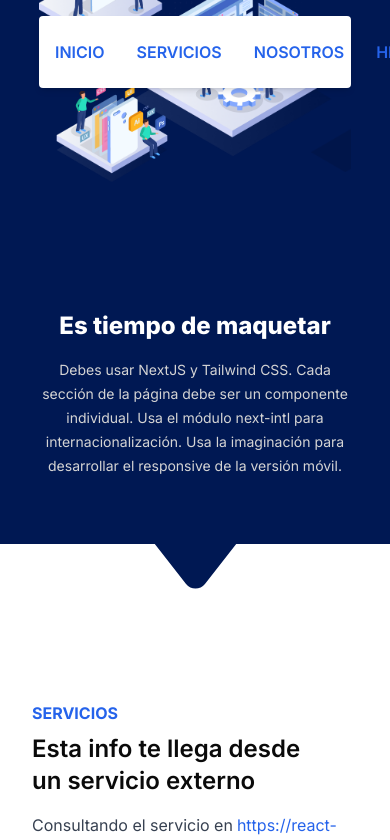
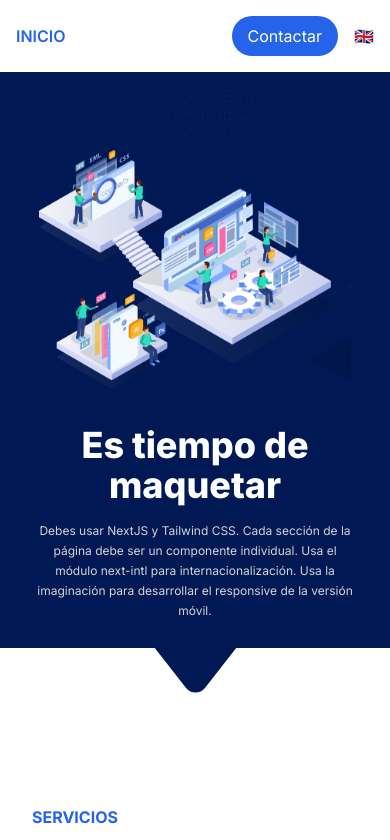
Before and after one commit to yossTheDev/prueba-front, a Next.js app: page / in a window 390 px wide. Shown: the top 840 px of the page. Built offline with nearby package versions, Linux system fonts and the light colour scheme; no server answers.

Commit message:
style: :lipstick: Some Improvements

```diff
--- a/src/app/components/header.tsx
+++ b/src/app/components/header.tsx
@@ -2,14 +2,18 @@ import Link from "next/link";
 
 export const Header = () => {
   return (
-    <div className="fixed top-4 w-full flex justify-center z-50">
-      <header className="w-[80%] bg-white shadow-md rounded">
+    <div className="sticky lg:fixed lg:top-5 top-0 w-full flex justify-center z-50">
+      <header className="w-full lg:w-[80%] bg-white lg:shadow-md lg:rounded">
         <div className="max-w-7xl mx-auto px-4 sm:px-6 lg:px-8">
           <div className="flex justify-between items-center py-4">
+            {/* Navegación principal */}
             <nav className="flex space-x-8">
               <Link className="text-blue-600 font-semibold" href="/">
                 INICIO
               </Link>
+
+              {/* Links adicionales ocultos en móviles */}
+              <div className="hidden lg:flex space-x-8">
                 <Link className="text-blue-600 font-semibold" href="/services">
                   SERVICIOS
                 </Link>
@@ -22,12 +26,15 @@ export const Header = () => {
                 <Link className="text-blue-600 font-semibold" href="/partners">
                   SOCIOS
                 </Link>
+              </div>
             </nav>
+
+            {/* Botones de "Contactar" y cambio de idioma */}
             <div className="flex items-center space-x-4">
               <button className="bg-blue-600 text-white px-4 py-2 rounded-full">
                 Contactar
               </button>
-              <span className="text-gray-700">🇬🇧</span>
+              <span className="lg:inline text-gray-700">🇬🇧</span>
             </div>
           </div>
         </div>
--- a/src/app/sections/hero.tsx
+++ b/src/app/sections/hero.tsx
@@ -3,13 +3,13 @@
 export const Hero = () => {
   return (
     <>
-      <div className="bg-[#001853] h-[34rem] pt-16 lg:pt-4 grid lg:grid-cols-2 relative">
+      <div className="bg-[#001853] lg:h-[34rem] h-[36rem] pt-16 lg:pt-4 grid lg:grid-cols-2 relative">
         {/* Contenido del texto */}
-        <div className="flex flex-col items-center text-center lg:text-start lg:items-start justify-center px-8 lg:px-16">
-          <h1 className="font-extrabold text-2xl sm:text-4xl lg:text-[64px] lg:leading-[64px] text-white">
+        <div className="flex flex-col  portrait:h-fit items-center text-center lg:text-start lg:items-start justify-center px-8 lg:px-16">
+          <h1 className="font-extrabold portrait:mt-2 text-4xl sm:text-4xl lg:text-[64px] lg:leading-[64px] text-white">
             Es tiempo <br className="hidden lg:block" /> de maquetar
           </h1>
-          <p className="text-sm sm:text-base leading-6 sm:leading-[22.1px] text-neutral-300 mt-4 sm:mt-6 lg:mt-8 w-full sm:w-4/5">
+          <p className="text-xs leading-5 sm:text-base lg:leading-6 sm:leading-[22.1px] text-neutral-300 mt-4 sm:mt-6 lg:mt-8 w-full sm:w-4/5">
             Debes usar NextJS y Tailwind CSS. Cada sección de la página debe ser
             un componente individual. Usa el módulo next-intl para
             internacionalización. Usa la imaginación para desarrollar el
@@ -25,9 +25,9 @@ export const Hero = () => {
         />
 
         {/* Imagen del Hero*/}
-        <div className="order-first lg:order-none relative flex items-center justify-center lg:justify-end mb-12 lg:mb-0">
+        <div className=" order-first lg:order-none  relative flex items-center justify-center lg:justify-end lg:mb-0">
           <img
-            className="w-4/5 sm:w-[85%] md:w-3/4 lg:w-[95%] absolute bottom-0 lg:bottom-auto lg:mt-52"
+            className="w-4/5 sm:w-[85%] md:w-3/4 lg:w-[95%] lg:absolute bottom-0 lg:bottom-auto lg:mt-52"
             alt="hero image"
             src="/hero.png"
           />
```
Lines whose indentation alone changed are shown as unchanged.
